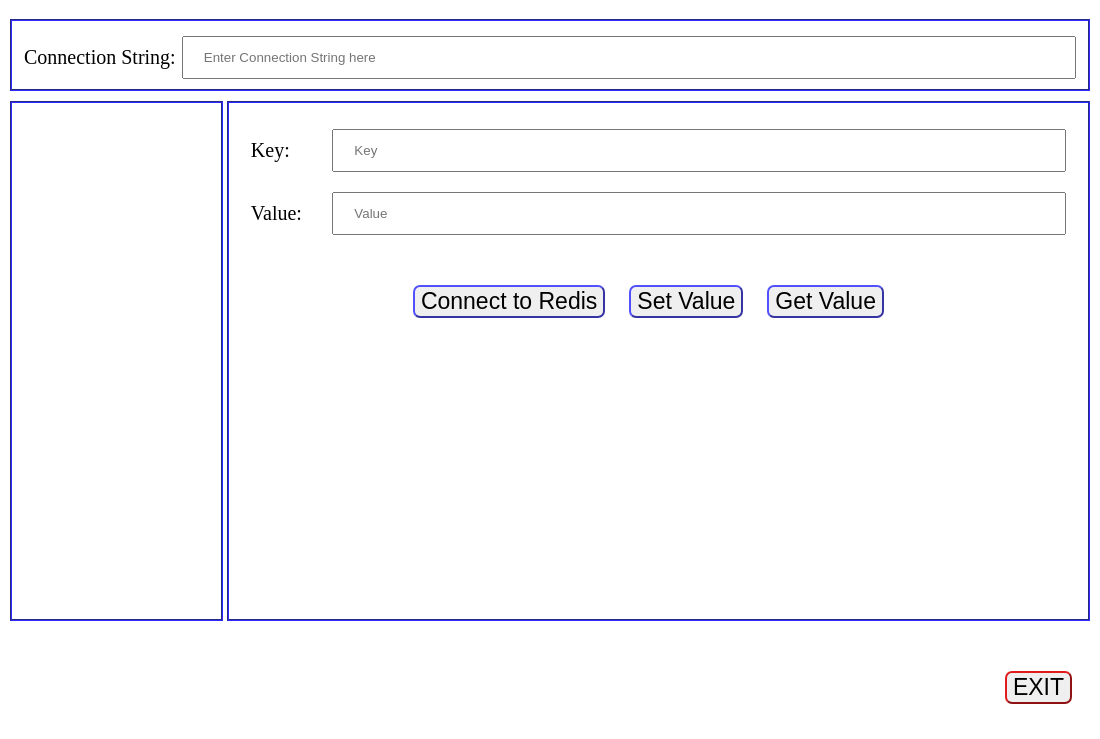
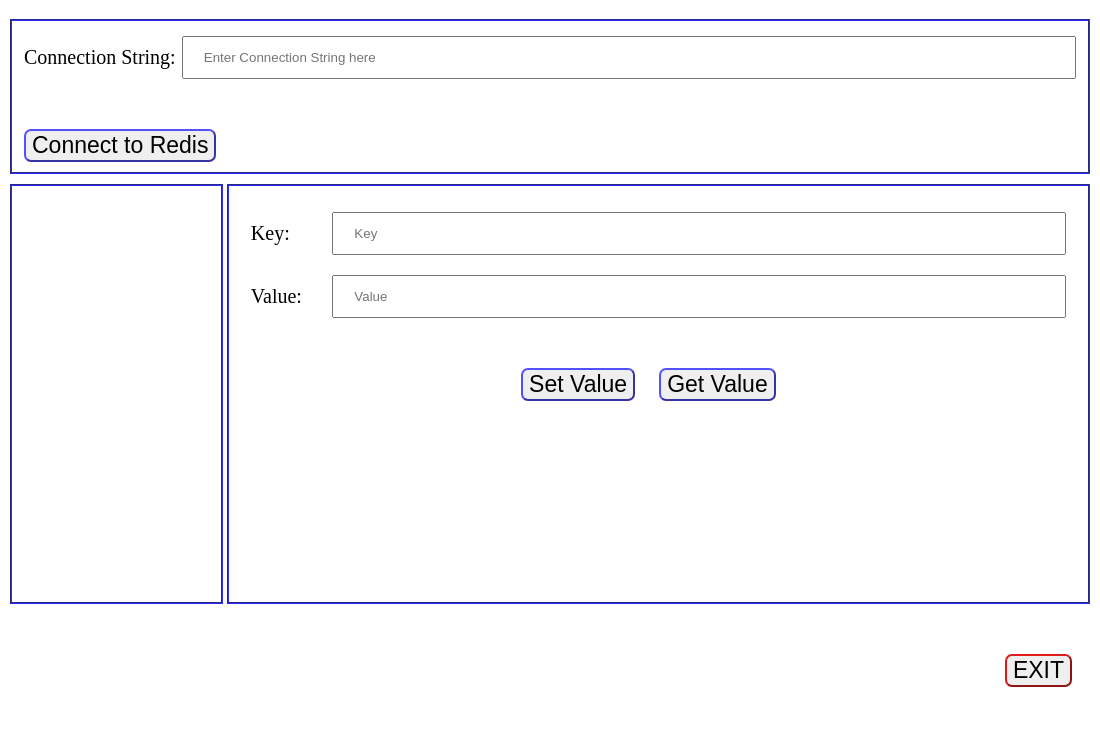
Before and after one commit to Souradeep2304/Redis-Cache-Viewer, an Electron app: page poc/ui-v2/frontend.html in a window 1100 px wide. Shown: the part 61-800 px from the top of the page. Drawn offline with Linux system fonts and the light colour scheme; no server answers.

Commit message:
adding some changes in frontend and styles.css

```diff
--- a/poc/ui-v2/frontend.html
+++ b/poc/ui-v2/frontend.html
@@ -3,7 +3,7 @@
 
 <head>
     <meta charset="UTF-8">
-    <title>Redis Cache Viewer V1.0</title>
+    <title>Redis Cache Viewer V2.0</title>
     <link rel="stylesheet" href="styles.css">
 
 </head>
@@ -14,8 +14,14 @@
     <div class="connectionstring-div">
         <form>
             <fieldset class="connectionstring-fieldset" >
-                <label class="label-class">Connection String:</label></td>
-                <input type="text" id="cstring"  placeholder="Enter Connection String here" class="input"></td>
+                <div>
+                <label class="label-class">Connection String:</label>
+                <input type="text" id="cstring"  placeholder="Enter Connection String here" class="input">
+                </div>
+                <div>
+                    <button type="button" id="connect" class="button" >Connect to Redis</button>
+                </div>
+
             </fieldset>
         </form>
 
@@ -38,9 +44,10 @@
             </div>
         </div>
         <div class="container-button" >
-                <button type="button" id="connect" class="button" >Connect to Redis</button>
+
                 <button type="button" id="set" class="button">Set Value</button>
                 <button type="button" id="get" class="button">Get Value</button>
+
         </div>
         </fieldset>
 
--- a/poc/ui-v2/styles.css
+++ b/poc/ui-v2/styles.css
@@ -16,7 +16,7 @@
 
 .keys-fieldset{
   border-color: rgba(7, 7, 196, 0.856);
-  height: 500px;
+  height: 400px;
 }
 
 
@@ -29,7 +29,7 @@
 
 .display-fieldset{
   border-color: rgba(7, 7, 196, 0.856);
-  height: 500px;
+  height: 400px;
 }
 
 .key-value{
```
